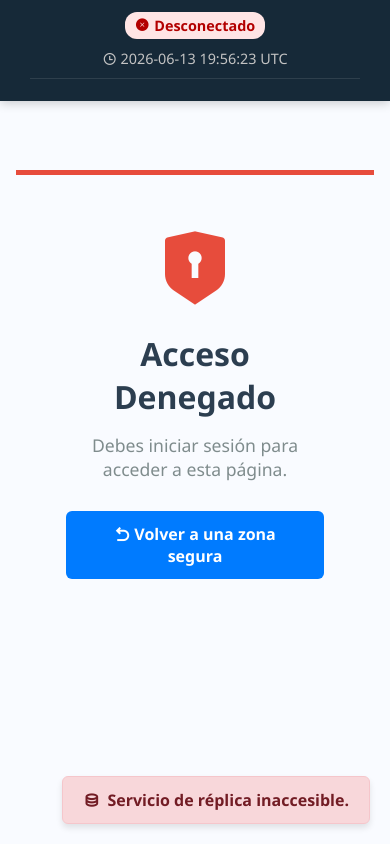
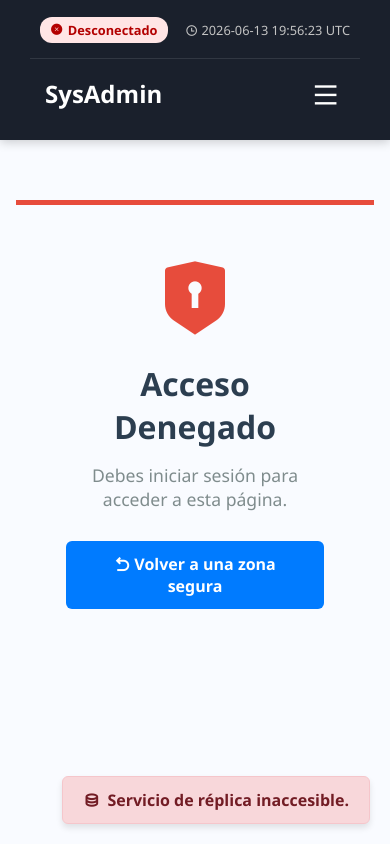
Before and after one commit to keving259/django-crud, a Django app: page /acceso_denegado/ in a window 390 px wide. Run offline with Django 5.2, Linux system fonts and the light colour scheme; data that the repository does not hold is empty.

Commit message:
Refactor: Mejora de la interfaz de usuario y lógica de notificaciones, incluyendo cierre manual y automático de toasts, y ajustes en el menú de navegación

```diff
--- a/sysadmin/static/sysadmin/css/main.css
+++ b/sysadmin/static/sysadmin/css/main.css
@@ -1,6 +1,7 @@
 /*VARIABLES Y REINICIOS GLOBALES*/
 :root {
     --color-primario: #162938;
+    --color-primario-oscuro: #1a202c;
     --color-secundario: #007bff;
     --color-fondo: #f9fbff;
     --color-texto: #333333;
@@ -37,14 +38,14 @@ body {
 HEADER Y NAVEGACIÓN
 ========================================= */
 .main-header {
-    position: fixed;
+    position: sticky;
     top: 0;
     left: 0;
     width: 100%;
-    background-color: var(--color-primario);
+    background-color: var(--color-primario-oscuro);
     color: var(--color-blanco);
     box-shadow: var(--sombra-header);
-    z-index: 1000;
+    z-index: 999;
     padding: 12px 30px;
 }
 
@@ -131,9 +132,8 @@ HEADER Y NAVEGACIÓN
 CONTENEDOR PRINCIPAL
 ========================================= */
 .main-content {
-    margin-top: 90px; /* Compensa el header fijo */
-    padding: 2rem;
-    flex: 1;
+    margin-top: 20px; /* Compensa el header fijo */
+    padding: 1rem;
 }
 
 .titulo-principal {
@@ -353,11 +386,74 @@ LOADER SPINNER
 }
 
 /* =========================================
+MENU-TOGGLE
+========================================= */
+.menu-toggle {
+    display: none;
+    background: none;
+    border: none;
+    font-size: 1.8rem;
+    cursor: pointer;
+    color: var(--color-primario);
+    padding: 5px;
+}
+
+@keyframes deslizarAbajo {
+    from { opacity: 0; transform: translateY(-10px); }
+    to { opacity: 1; transform: translateY(0); }
+}
+
+/* =========================================
 MEDIA QUERIES
 ========================================= */
 @media (max-width: 768px) {
-    .header-top { flex-direction: column; gap: 10px; }
-    .nav-list { justify-content: center; }
-    .main-content { margin-top: 130px; padding: 1rem; }
     .boton-submit { justify-content: center; }
+
+    .header-top {
+        flex-direction: row;
+        justify-content: space-between;
+        font-size: 0.8rem;
+        padding: 5px 10px;
+    }
+
+    .nav-menu {
+        display: flex;
+        justify-content: space-between;
+        align-items: center;
+        padding: 10px 15px;
+    }
+
+    .main-content {
+        margin-top: 20px;
+        padding: 1rem;
+    }
+
+    .menu-toggle {
+        display: block !important;
+        color: white !important;
+    }
+
+    .nav-list {
+        display: none;
+        flex-direction: column;
+        position: absolute;
+        top: 100%;
+        left: 0;
+        width: 100%;
+        background-color: var(--color-blanco);
+        box-shadow: 0 4px 6px rgba(0,0,0,0.1);
+        padding: 10px 0;
+        z-index: 9999;
+    }
+
+    .nav-list.active {
+        display: flex !important;
+        animation: deslizarAbajo 0.3s ease;
+    }
+
+    .nav-list li {
+        width: 100%;
+        text-align: center;
+        margin: 10px 0;
+    }
 }
--- a/sysadmin/templates/base/403.html
+++ b/sysadmin/templates/base/403.html
@@ -13,7 +13,7 @@
             {{ mensaje|default:"No tienes los permisos necesarios para ver esta sección." }}
         </p>
 
-        <a href="{{ volver_a|default:'/home/' }}" class="btn btn-primario" style="text-decoration: none; display: inline-block; padding: 12px 25px;">
+        <a href="{% url "home" %}" class="btn btn-primario" style="text-decoration: none; display: inline-block; padding: 12px 25px;">
             <i class="ri-arrow-go-back-line"></i> Volver a una zona segura
         </a>
     </div>
--- a/sysadmin/templates/base/base.html
+++ b/sysadmin/templates/base/base.html
@@ -32,9 +32,19 @@
     </div>
 
     <nav class="nav-menu">
-        <ul class="nav-list">
-            {% if tipo in "Master,Sistema,Lector" %}
-                <li><a href="{% url 'home' %}"><i class="ri-home-4-line"></i> Inicio</a></li>
+        <div class="logo">
+            <h2>SysAdmin</h2>
+        </div>
+
+        <button class="menu-toggle" id='menu-toggle' aria-label='Abrir menú'>
+            <i class="ri-menu-line"></i>
+        </button>
+
+        <ul class="nav-list" id="nav-links">
+            {% if request.session.id_usuario %}
+                <li>
+                    <a href="{% url 'home' %}"><i class="ri-home-4-line"></i> Inicio</a>
+                </li>
             {% endif %}
 
             {% if tipo in "Master,Lector" %}
@@ -76,6 +86,17 @@
                     </ul>
                 </li>
             {% endif %}
+            {% if request.session.id_usuario %}
+                <li>
+                    <a href="#" onclick="document.getElementById('form-logout-nav').submit(); return false;" style="color: #ef4444;">
+                        <i class="ri-logout-circle-r-line"></i> Cerrar Sesión
+                    </a>
+
+                    <form id="form-logout-nav" method="post" action="{% url 'logout' %}" style="display: none;">
+                        {% csrf_token %}
+                    </form>
+                </li>
+            {% endif %}
         </ul>
     </nav>
 </header>
@@ -83,13 +104,19 @@
 
     <main class="main-content">
         {% if messages %}
-        <div id="toast-container" class="toast-container">
+        <div class="toast-container">
             {% for message in messages %}
             <div class="toast {{ message.tags }}">
                 {% if message.tags == 'success' %}<i class="ri-checkbox-circle-fill"></i>
                 {% elif message.tags == 'error' %}<i class="ri-error-warning-fill"></i>
-                {% else %}<i class="ri-information-fill"></i>{% endif %}
+                {% else %}
+                    <i class="ri-information-fill"></i>
+                {% endif %}
                 <span>{{ message }}</span>
+
+                <button type="button" class="toast-close" title="Cerrar notificación">
+                    <i class="ri-close-line"></i>
+                </button>
             </div>
             {% endfor %}
         </div>
--- a/sysadmin/urls/auth_urls.py
+++ b/sysadmin/urls/auth_urls.py
@@ -8,4 +8,5 @@ urlpatterns = [
     path('logout/', views.logout, name='logout'),
     path('signup/step1/', views.signup_step1, name='signup_step1'),
     path('signup/step2/', views.signup_step2, name='signup_step2'),
+    path('logout', views.cerrar_sesion, name='logout'),
 ]
--- a/sysadmin/views.py
+++ b/sysadmin/views.py
@@ -654,6 +654,10 @@ def signup_step2(request):
         'estados' : [estado[0] for estado in SignupStep2Form.ESTADOS],
     })
 
+def cerrar_sesion(request):
+    request.session.flush()
+    return redirect('login')
+
 @never_cache
 @rol_requerido(['Master', 'Sistema'])
 def ver_lag_replicacion(request):
```
Also changed, not shown: other parts of sysadmin/static/sysadmin/css/main.css (+36 -3 lines), sysadmin/static/sysadmin/js/script.js (+49 -6 lines).
